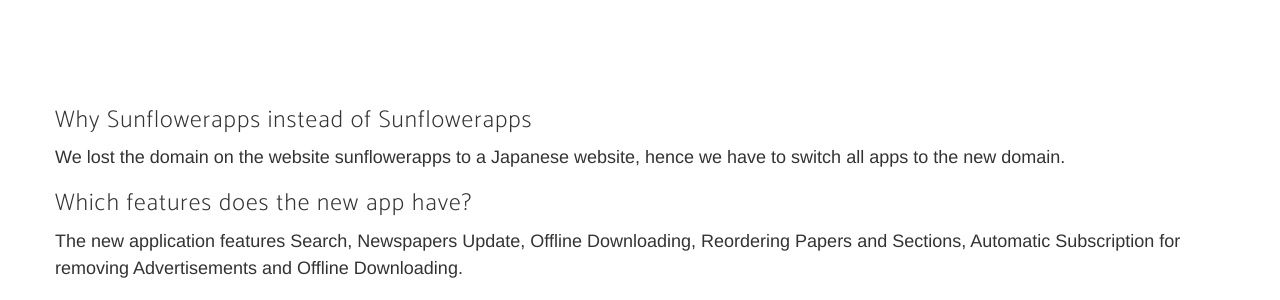
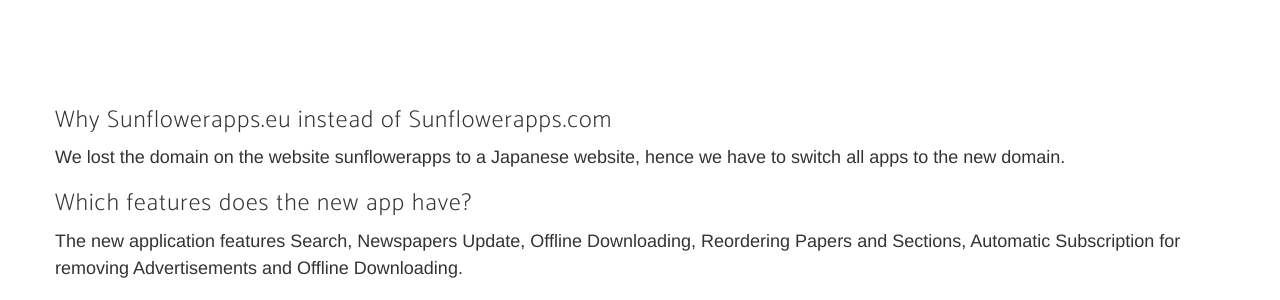
Before and after one commit to cosmostudios/cosmostudios, a Jekyll site: the page built from faq.html, in a window 1280 px wide and 900 px high. Shown: the part 446-746 px from the top of the window. Built offline with Jekyll 4.4.1, drawn with Linux system fonts in a browser that asks for light colours; nearby versions of some CDN libraries; some web fonts are replaced.

Commit message:
minor fix

```diff
--- a/_layouts/faq.html
+++ b/_layouts/faq.html
@@ -36,7 +36,7 @@
             <div class="row">
                 <div>
 
-        <h3>Why Sunflowerapps instead of Sunflowerapps</h3>
+        <h3>Why Sunflowerapps.eu instead of Sunflowerapps.com</h3>
 		<p>We lost the domain on the website sunflowerapps to a Japanese website, hence we have to switch all apps to the new domain. </p>
 
 		<h3>Which features does the new app have?</h3>
```
